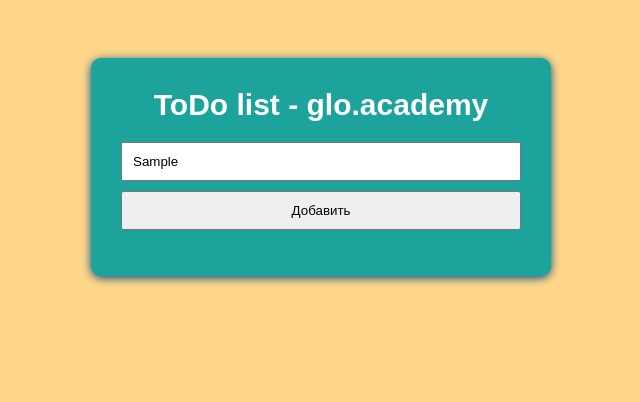
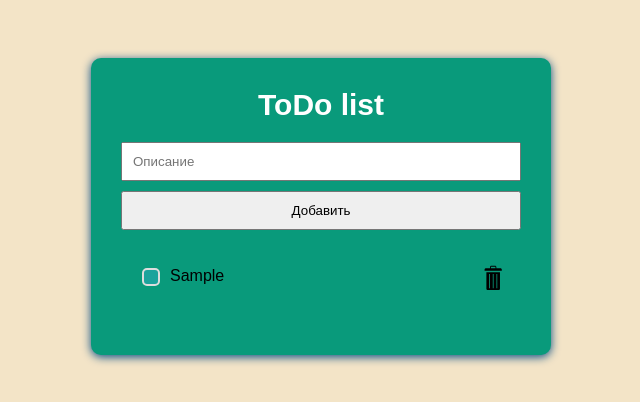
Before and after one commit to YaroslavTsybukh/To-do-List, a plain HTML site: page index.html in a window 1280 px wide. Both pictures are taken after typing "Sample" into the empty fields and a click on the button "Добавить". Shown: the whole page, without its empty margins (319-959 px from the left). Drawn offline with Linux system fonts and the light colour scheme.

Commit message:
add logic template , trash button , add points on my list

```diff
--- a/index.html
+++ b/index.html
@@ -12,14 +12,15 @@
 <div class="container">
 
     <div class="todo_list">
-        <h1>ToDo list - glo.academy</h1>
+        <h1>ToDo list</h1>
         <div class="create_new_todo">
             <input type="text" class="message" placeholder="Описание">
             <button class="add">Добавить</button>
         </div>
 
         <div class="wrapper">
-            <ul class="todo"></ul>
+            <ul class="todo">
+            </ul>
         </div>
 
     </div>
--- a/main.css
+++ b/main.css
@@ -1,5 +1,5 @@
 body {
-    background-color: #FFD78A;
+    background-color: #f3e4c7;
     font-family: sans-serif;
     -webkit-box-sizing: content-box;
     box-sizing: content-box; }
@@ -16,7 +16,7 @@ body {
     max-width: 400px;
     display: block;
     margin: 0 auto 40px;
-    background-color: #1BA39C;
+    background-color: #099a7b;
     padding: 30px;
     border-radius: 10px;
     -webkit-box-shadow: 0 2px 10px 0 #074b83;
@@ -46,7 +46,9 @@ button {
     padding-left: 0; }
 .todo li {
     padding: 1em;
-    list-style-type: none; }
+    list-style-type: none;
+    display: flex;
+    justify-content: space-between}
 .todo li:not(:last-child) {
     border-bottom: 1px solid #000; }
 
@@ -85,3 +87,8 @@ input[type=checkbox]:checked + label:before {
     -ms-transform: rotate(45deg);
     border-radius: 0;
     margin: 0 15px 5px 5px; }
+
+label + img {
+    width: 22px;
+    cursor: pointer;
+}
--- a/main.js
+++ b/main.js
@@ -0,0 +1,45 @@
+    const inputMessage = document.querySelector(".message"),
+          addButton = document.querySelector(".add"),
+          toDoBlock = document.querySelector(".todo")
+
+    let arr = []
+    let tasks = localStorage.getItem("tasks")
+
+    function CreateTask (text) {
+        this.text = text
+    }
+
+    const createTemplateList = (text , id) => {
+        return `
+            <li class="todo__list">
+                <input type="checkbox" id="todo__input-${id}">
+                <label for="todo__input-${id}">${text}</label>
+                <img src="./image/trash.svg" alt="trash">
+            </li>
+        `
+    }
+
+    const workItemsStorage = () => {
+        toDoBlock.innerHTML = ""
+        JSON.parse(localStorage.getItem("tasks")).forEach((item , id)  => {
+            toDoBlock.innerHTML += createTemplateList(item.text , id)
+        })
+    }
+
+    tasks ? workItemsStorage() : alert("В хранилище тасков нет , заполните , пожалуйста! ")
+
+    addButton.addEventListener("click" , () => {
+        arr.push(new CreateTask(inputMessage.value))
+        inputMessage.value = ""
+        localStorage.setItem("tasks" , JSON.stringify(arr))
+        workItemsStorage()
+    })
+
+    try{
+        let trashPoint = document.querySelector("[alt = 'trash']")
+        trashPoint.addEventListener("click" , () => {
+            console.log("Кликаем по мусорке")
+        })
+    }catch(e){
+        console.log(e.message)
+    }
```
Also changed, not shown: image/trash.svg (added).
